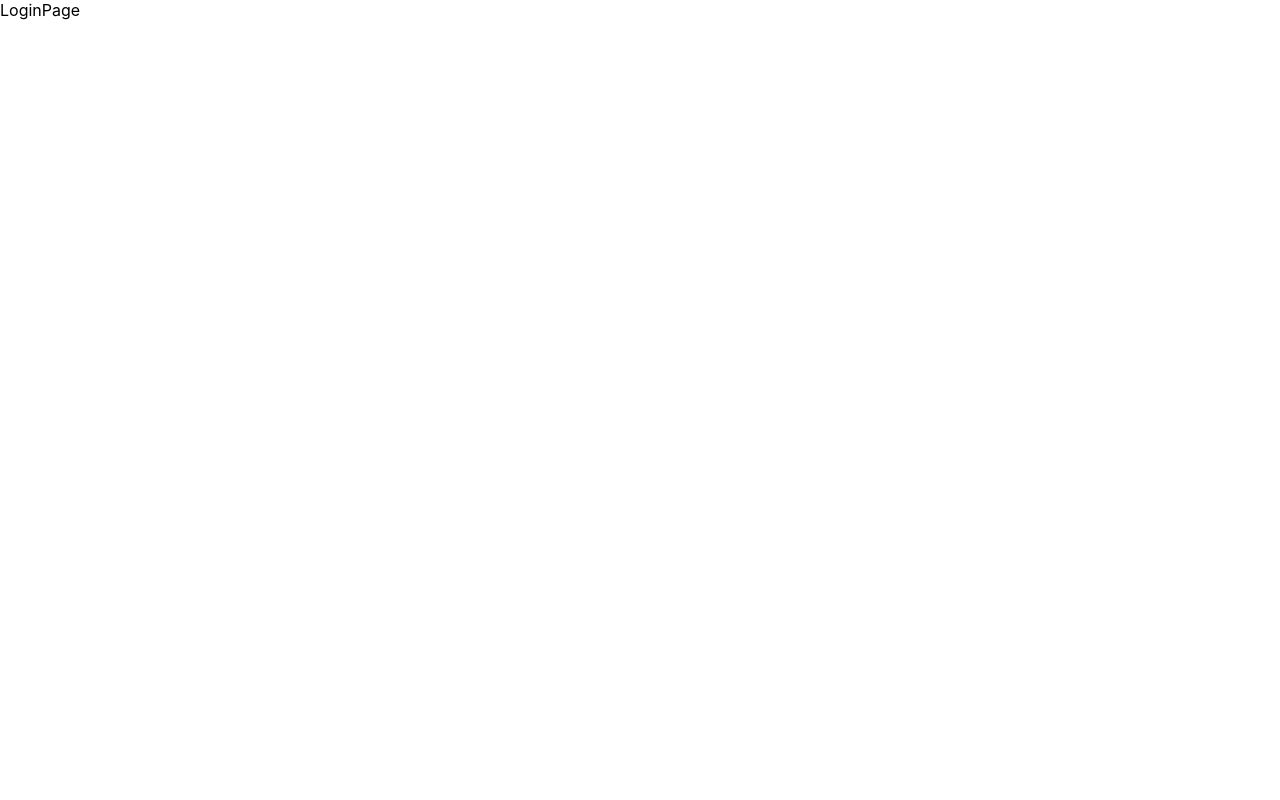
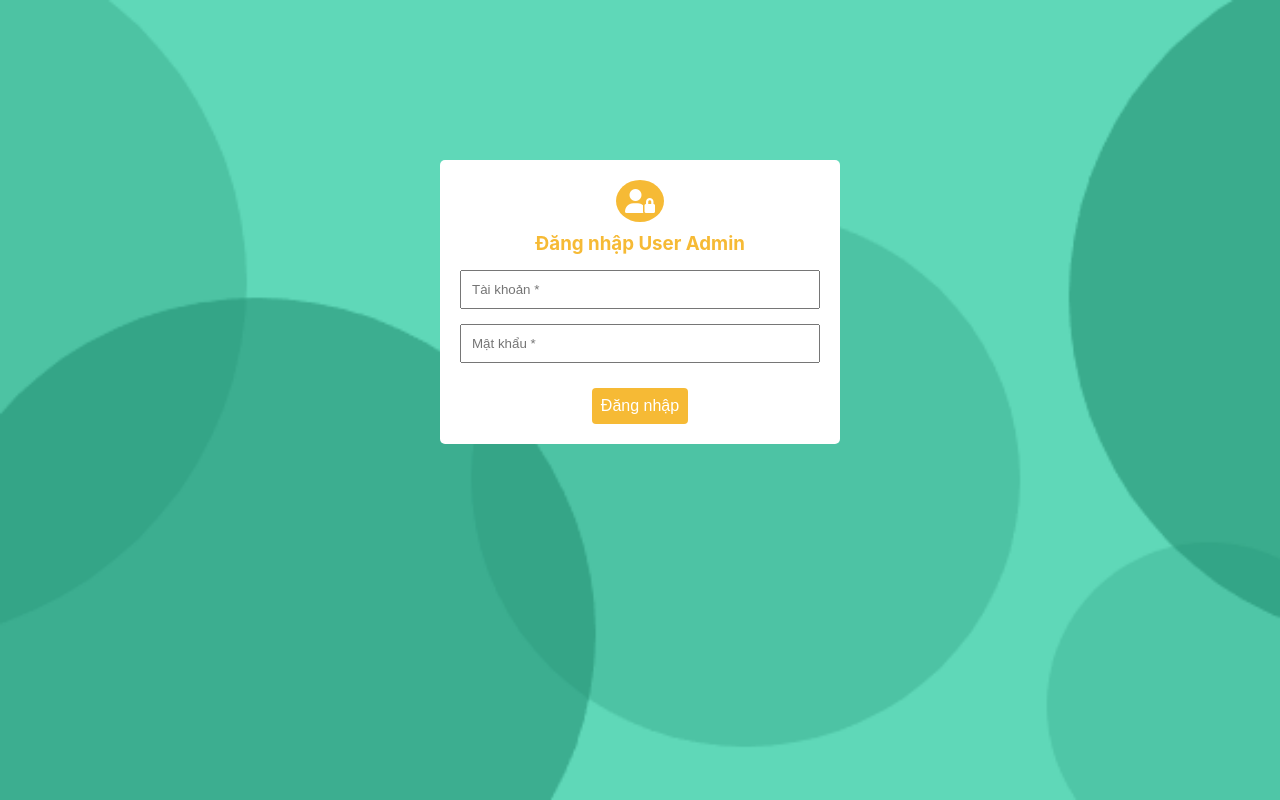
Before and after one commit to LamPhuongZ/admin-vlearning-project-g2, a React (Create React App) app: page /login in a window 1280 px wide. Built offline with nearby package versions, Linux system fonts and the light colour scheme.

Commit message:
login admin page

```diff
--- a/package.json
+++ b/package.json
@@ -26,8 +26,10 @@
     "react-scripts": "5.0.1",
     "react-toastify": "^9.1.3",
     "redux-persist": "^6.0.0",
+    "sass": "^1.63.2",
     "typescript": "^4.9.5",
-    "web-vitals": "^2.1.4"
+    "web-vitals": "^2.1.4",
+    "yup": "^1.2.0"
   },
   "scripts": {
     "start": "react-scripts start",
--- a/public/index.html
+++ b/public/index.html
@@ -24,6 +24,15 @@
       work correctly both with client-side routing and a non-root public URL.
       Learn how to configure a non-root public URL by running `npm run build`.
     -->
+
+    <!-- Vy gan -->
+    <link
+      rel="stylesheet"
+      href="https://cdnjs.cloudflare.com/ajax/libs/font-awesome/6.4.0/css/all.min.css"
+      integrity="sha512-iecdLmaskl7CVkqkXNQ/ZH/XLlvWZOJyj7Yy7tcenmpD1ypASozpmT/E0iPtmFIB46ZmdtAc9eNBvH0H/ZpiBw=="
+      crossorigin="anonymous"
+      referrerpolicy="no-referrer"
+    />
     <title>React App</title>
   </head>
   <body>
--- /dev/null
+++ b/src/Core/Button/button.module.scss
@@ -0,0 +1,12 @@
+.buttonStyle {
+  padding: 8px;
+  font-size: 16px;
+  border: 1px solid;
+  border-radius: 4px;
+  cursor: pointer;
+  transition: all 1s;
+
+  &:hover {
+    transform: scale(0.9);
+  }
+}
--- /dev/null
+++ b/src/Core/Button/index.tsx
@@ -0,0 +1,41 @@
+import { StringifyOptions } from "querystring";
+import React, { ReactNode } from "react";
+import styles from "./button.module.scss";
+
+type Props = {
+    onClick?: () => void;
+    loading?: boolean;
+    title: string | ReactNode;
+    color?: string;
+    bgColor?: string;
+    borderColor?: string;
+    margin?: string;
+};
+
+function Button({
+    title,
+    onClick,
+    loading,
+    color = "#fff",
+    bgColor = "#f6ba35",
+    borderColor = "transparent",
+    margin,
+}: Props) {
+    return (
+        <button
+            className={styles.buttonStyle}
+            style={{
+                color: color,
+                backgroundColor: bgColor,
+                borderColor: borderColor,
+                margin: margin,
+            }}
+            onClick={onClick}
+            disabled={loading}
+        >
+            {title}
+        </button>
+    );
+}
+
+export default Button;
--- /dev/null
+++ b/src/Hooks/useCustomDispatch.ts
@@ -0,0 +1,9 @@
+import { useDispatch } from "react-redux";
+import { DispatchType } from "../Redux/store";
+
+const useCustomDispatch = () => {
+  const dispatch: DispatchType = useDispatch();
+  return dispatch;
+};
+
+export default useCustomDispatch;
--- /dev/null
+++ b/src/Hooks/useCustomSelector.ts
@@ -0,0 +1,12 @@
+import { useSelector } from "react-redux";
+import { RootState } from "../Redux/store";
+
+type ReducerNameSpace = "userReducer";
+
+const useCustomSelector = (reducerName: ReducerNameSpace) => {
+  return useSelector((state: RootState) => {
+    return state[reducerName]; // state['userReducer']
+  });
+};
+
+export default useCustomSelector;
--- a/src/Pages/LoginPage/index.tsx
+++ b/src/Pages/LoginPage/index.tsx
@@ -1,11 +1,87 @@
-import React from 'react'
+import React from "react";
+import styles from "./loginPage.module.scss";
+import { useForm } from "react-hook-form";
+import * as yup from "yup"
+import { yupResolver } from '@hookform/resolvers/yup';
+import Button from "../../Core/Button";
+import { LoginPayload } from "../../Redux/Service/loginAPI";
+import { loginAction } from "../../Redux/Slice/userReducer";
+import useCustomDispatch from "../../Hooks/useCustomDispatch";
+import { useSelector } from "react-redux";
+import { RootState } from "../../Redux/store";
+import { Navigate } from "react-router-dom";
+import useCustomSelector from "../../Hooks/useCustomSelector";
 
-type Props = {}
+type Props = {};
+
+const schema = yup.object({
+    taiKhoan: yup
+        .string()
+        .required("Tài khoản không được trống")
+        .matches(/^\S+$/, "Tài khoản không chứa khoảng trắng"),
+    matKhau: yup
+        .string()
+        .required("Mật khẩu không được trống")
+        .matches(/^(?=.*[0-9])(?=.*[a-zA-Z])([a-zA-Z0-9]+)$/, "Mật khẩu phải chứa ít nhất 1 chữ cái và 1 chữ số")
+})
 
 function LoginPage({ }: Props) {
-    return (
-        <div>LoginPage</div>
-    )
+    const { register, handleSubmit, formState: { errors } } = useForm({
+        defaultValues: {
+            taiKhoan: "",
+            matKhau: ""
+        },
+        mode: "onTouched",
+        resolver: yupResolver(schema)
+    })
+
+    // const { user } = useSelector((state: RootState) => {
+    //     return state.userReducer
+    // })
+
+    const { user } = useCustomSelector('userReducer')
+
+
+    const dispatch = useCustomDispatch()
+
+    const onSubmit = (values: LoginPayload) => {
+        dispatch(loginAction(values))
+    }
+
+    if (user) {
+        return <Navigate to="/" />
+    }
+
+    return <div className={styles.container}>
+        <form onSubmit={handleSubmit(onSubmit)}>
+            <div className={styles.content}>
+                <div className={styles.icon}>
+                    <i className="fa fa-user-lock"></i>
+                </div>
+                <h3>Đăng nhập User Admin</h3>
+
+                <div className={styles.formStyle}>
+                    <input type="text"
+                        placeholder="Tài khoản *"
+                        {...register("taiKhoan")} />
+                    {errors.taiKhoan && <p>{errors.taiKhoan.message}</p>}
+                </div>
+
+
+                <div className={styles.formStyle}>
+                    <input type="password"
+                        placeholder="Mật khẩu *"
+                        {...register("matKhau")} />
+                    {errors.matKhau && <p>{errors.matKhau.message}</p>}
+                </div>
+
+
+                <div className={styles.buttonStyle}>
+                    <Button title="Đăng nhập" margin="10px 0 0 0" />
+                </div>
+            </div>
+        </form>
+    </div>;
 }
 
-export default LoginPage
+export default LoginPage;
--- a/src/Pages/LoginPage/loginPage.module.scss
+++ b/src/Pages/LoginPage/loginPage.module.scss
@@ -0,0 +1,52 @@
+.container {
+  background-image: url("../../../public/img/bg2.png");
+  background-position: center;
+  background-repeat: no-repeat;
+  background-size: cover;
+  min-height: 100vh;
+  position: relative;
+
+  .content {
+    width: 400px;
+    background-color: white;
+    position: absolute;
+    top: 20%;
+    left: 50%;
+    transform: translateX(-50%);
+    padding: 20px;
+    border-radius: 5px;
+
+    .icon {
+      text-align: center;
+
+      i {
+        border: 1px solid transparent;
+        padding: 8px;
+        border-radius: 50%;
+        background-color: #f6ba35;
+        font-size: 24px;
+        color: white;
+      }
+    }
+    h3 {
+      color: #f6ba35;
+      text-align: center;
+      margin: 10px 0;
+    }
+
+    .formStyle {
+      margin: 15px 0;
+
+      input {
+        width: 100%;
+        padding: 10px;
+      }
+      p {
+        color: red;
+      }
+    }
+    .buttonStyle {
+      text-align: center;
+    }
+  }
+}
--- /dev/null
+++ b/src/Redux/Service/loginAPI.ts
@@ -0,0 +1,18 @@
+import axiosClient from "../../Config/axiosClient";
+
+export type LoginPayload = {
+  taiKhoan: string;
+  matKhau: string;
+};
+export const loginRequest = async (payload: LoginPayload) => {
+  try {
+    const response = await axiosClient.post(
+      "/QuanLyNguoiDung/DangNhap",
+      payload
+    );
+    console.log(response);
+    return response.data;
+  } catch (error) {
+    throw error;
+  }
+};
--- /dev/null
+++ b/src/Redux/Slice/userReducer.ts
@@ -0,0 +1,63 @@
+import { createAsyncThunk, createSlice, PayloadAction } from "@reduxjs/toolkit";
+import { LoginPayload, loginRequest } from "../Service/loginAPI";
+
+type User = {
+  taiKhoan: string;
+  accessToken: string;
+};
+
+type InitialStateType = {
+  user: User | null;
+  isLoading: boolean;
+  isError: boolean;
+};
+
+const initialState: InitialStateType = {
+  user: null,
+  isLoading: false,
+  isError: false,
+};
+
+const NAME_SPACE = "userReducer";
+
+// Action:
+export const loginAction = createAsyncThunk(
+  `${NAME_SPACE}/login`,
+  async (payload: LoginPayload, thunkApi) => {
+    try {
+      const response = await loginRequest(payload);
+      localStorage.setItem("accessToken", response.accessToken);
+      return response;
+    } catch (error) {
+      return thunkApi.rejectWithValue(error);
+    }
+  }
+);
+
+const userReducer = createSlice({
+  name: NAME_SPACE,
+  initialState,
+  reducers: {},
+  extraReducers: (builder) => {
+    builder.addCase(loginAction.pending, (state) => {
+      state.isLoading = true;
+      state.isError = false;
+    });
+    builder.addCase(
+      loginAction.fulfilled,
+      (state, action: PayloadAction<User>) => {
+        state.isLoading = false;
+        state.isError = false;
+        state.user = action.payload;
+      }
+    );
+    builder.addCase(loginAction.rejected, (state) => {
+      state.isLoading = false;
+      state.isError = true;
+    });
+  },
+});
+
+export const {} = userReducer.actions;
+
+export default userReducer.reducer;
--- a/src/Redux/store.ts
+++ b/src/Redux/store.ts
@@ -2,6 +2,7 @@ import { configureStore } from "@reduxjs/toolkit";
 import { combineReducers } from "@reduxjs/toolkit";
 import { persistStore, persistReducer } from "redux-persist";
 import storage from "redux-persist/lib/storage";
+import userReducer from "./Slice/userReducer";
 const persistConfig = {
   key: "root",
   storage: storage,
@@ -11,7 +12,7 @@ const persistConfig = {
 const pReducer = persistReducer(
   persistConfig,
   combineReducers({
-
+    userReducer,
   })
 );
 //1: ban đầu sẽ import "courseCategoriesSlice" đúng như bên slice của nó, nhưng vì export default nên mình đổi được tên và vì export chấm .reducer nên mình đặt là "courseCategoriesReducer" cho dễ hiểu
--- a/src/index.css
+++ b/src/index.css
@@ -11,3 +11,9 @@ code {
   font-family: source-code-pro, Menlo, Monaco, Consolas, 'Courier New',
     monospace;
 }
+
+*, html {
+  margin: 0;
+  padding: 0;
+  box-sizing: border-box;
+}
```
Also changed, not shown: public/img/bg2.png (added), 1 other file (tests, documents, lock files or other folders). Lines whose indentation alone changed are shown as unchanged.
